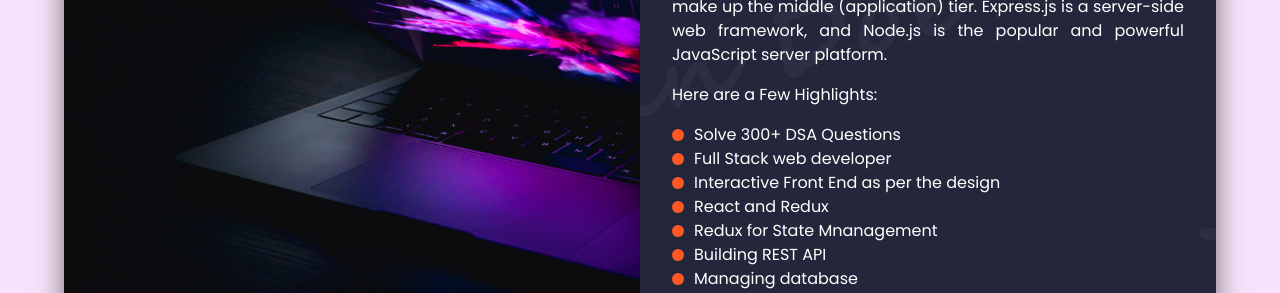
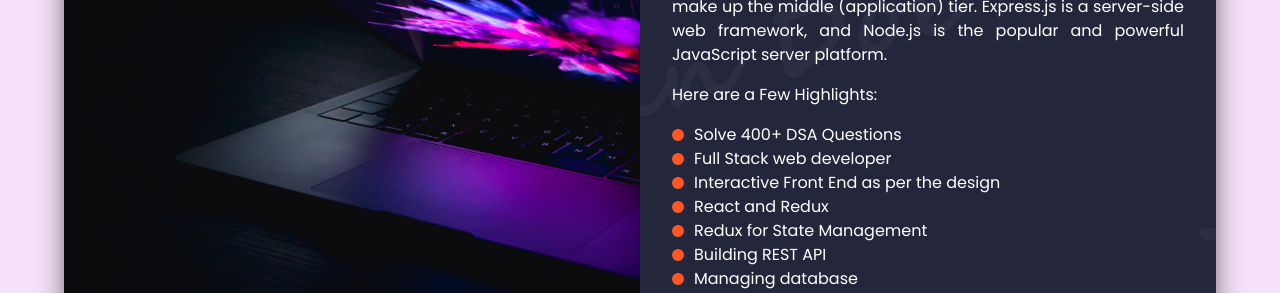
Before and after one commit to amit5511/portfolio_Code, a React (Create React App) app: page / in a window 1280 px wide. Shown: the part 820-1113 px from the top of the page. Built offline with nearby package versions, Linux system fonts and the light colour scheme; a web font is replaced by a local one.

Commit message:
Update Aboutme.js

```diff
--- a/src/ProtfolioContainer/Aboutme/Aboutme.js
+++ b/src/ProtfolioContainer/Aboutme/Aboutme.js
@@ -27,7 +27,7 @@ const Aboutme = () => {
                             <p>Here are a Few Highlights:</p>
                             <div className='about_text'>
                                 <div className='bulletpoint'></div>
-                                <span>Solve 300+ DSA Questions</span>
+                                <span>Solve 400+ DSA Questions</span>
 
                             </div>
                             <div className='about_text'>
@@ -47,7 +47,7 @@ const Aboutme = () => {
                             </div>
                             <div className='about_text'>
                                 <div className='bulletpoint'></div>
-                                <span>Redux for State Mnanagement</span>
+                                <span>Redux for State Management</span>
 
                             </div>
                             <div className='about_text'>
```
